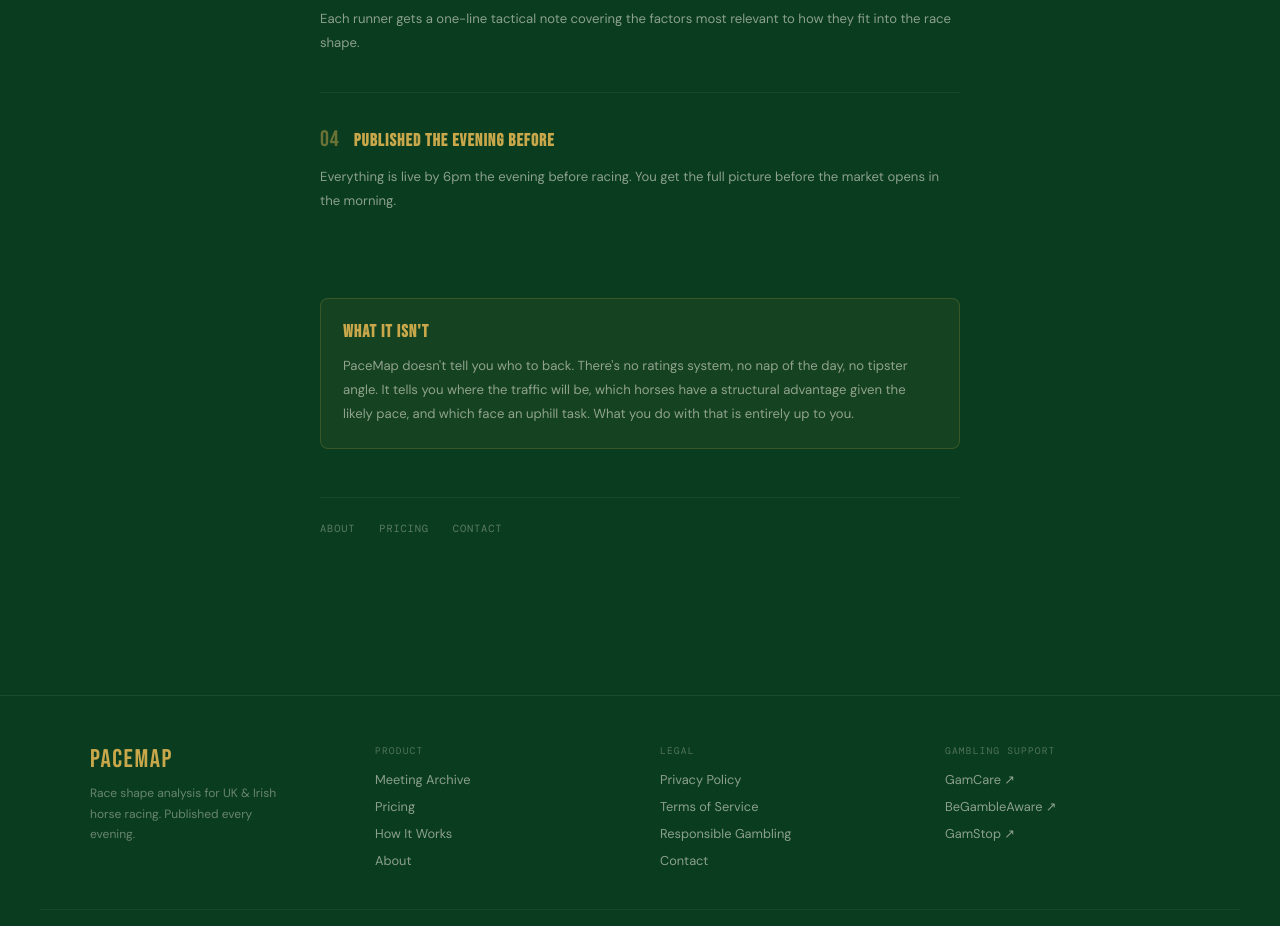
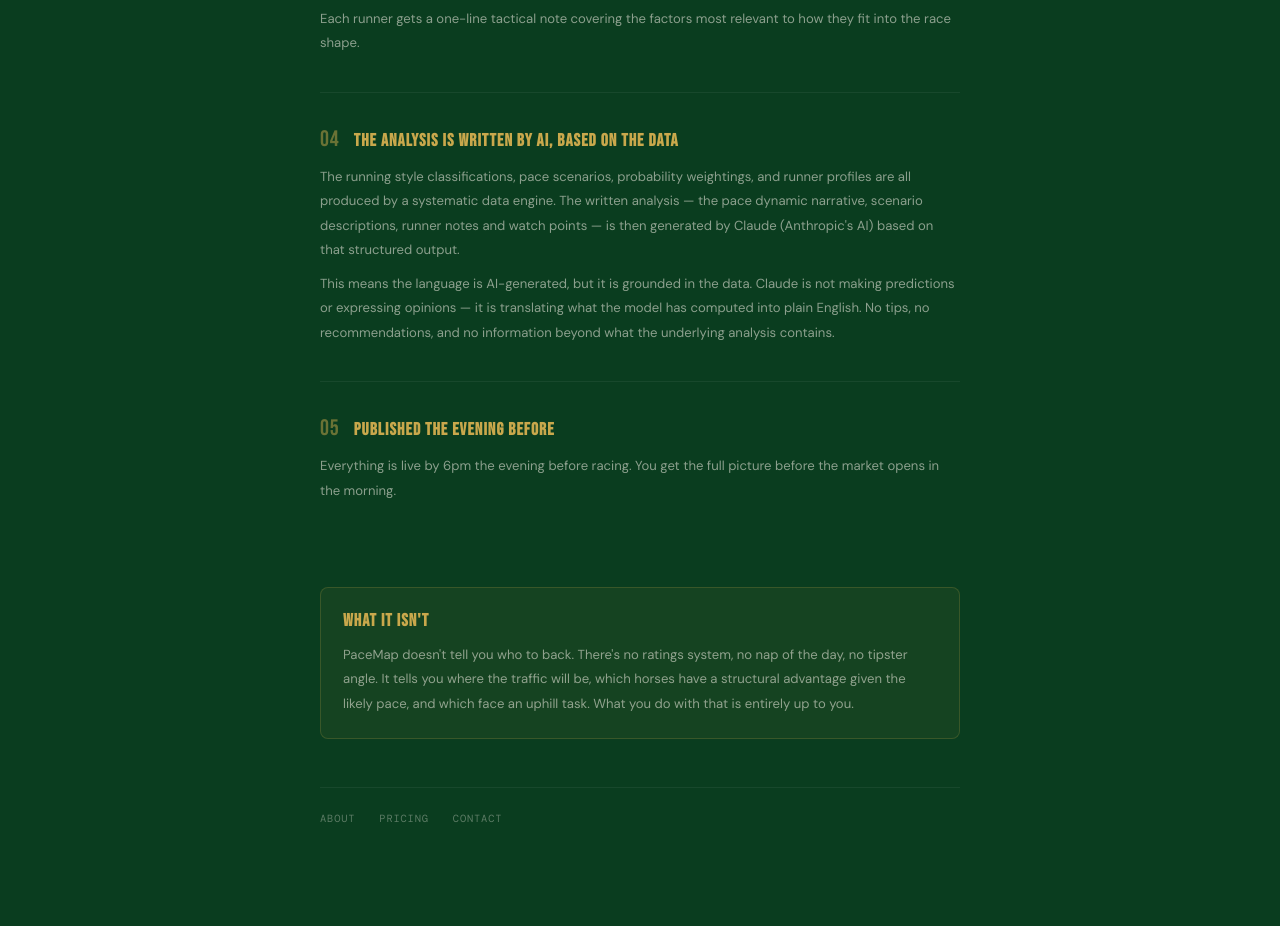
Before and after one commit to ppcjobber/clerk-authentication-starter, a Next.js app: page /how-it-works in a window 1280 px wide. Shown: the part 920-1846 px from the top of the page. Built offline with nearby package versions, Linux system fonts and the light colour scheme; no server answers; a web font is replaced by a local one.

Commit message:
Update page.tsx

```diff
--- a/app/how-it-works/page.tsx
+++ b/app/how-it-works/page.tsx
@@ -29,6 +29,14 @@ const steps = [
   },
   {
     number: "04",
+    title: "The analysis is written by AI, based on the data",
+    body: [
+      "The running style classifications, pace scenarios, probability weightings, and runner profiles are all produced by a systematic data engine. The written analysis — the pace dynamic narrative, scenario descriptions, runner notes and watch points — is then generated by Claude (Anthropic's AI) based on that structured output.",
+      "This means the language is AI-generated, but it is grounded in the data. Claude is not making predictions or expressing opinions — it is translating what the model has computed into plain English. No tips, no recommendations, and no information beyond what the underlying analysis contains.",
+    ],
+  },
+  {
+    number: "05",
     title: "Published the evening before",
     body: [
       "Everything is live by 6pm the evening before racing. You get the full picture before the market opens in the morning.",
```
